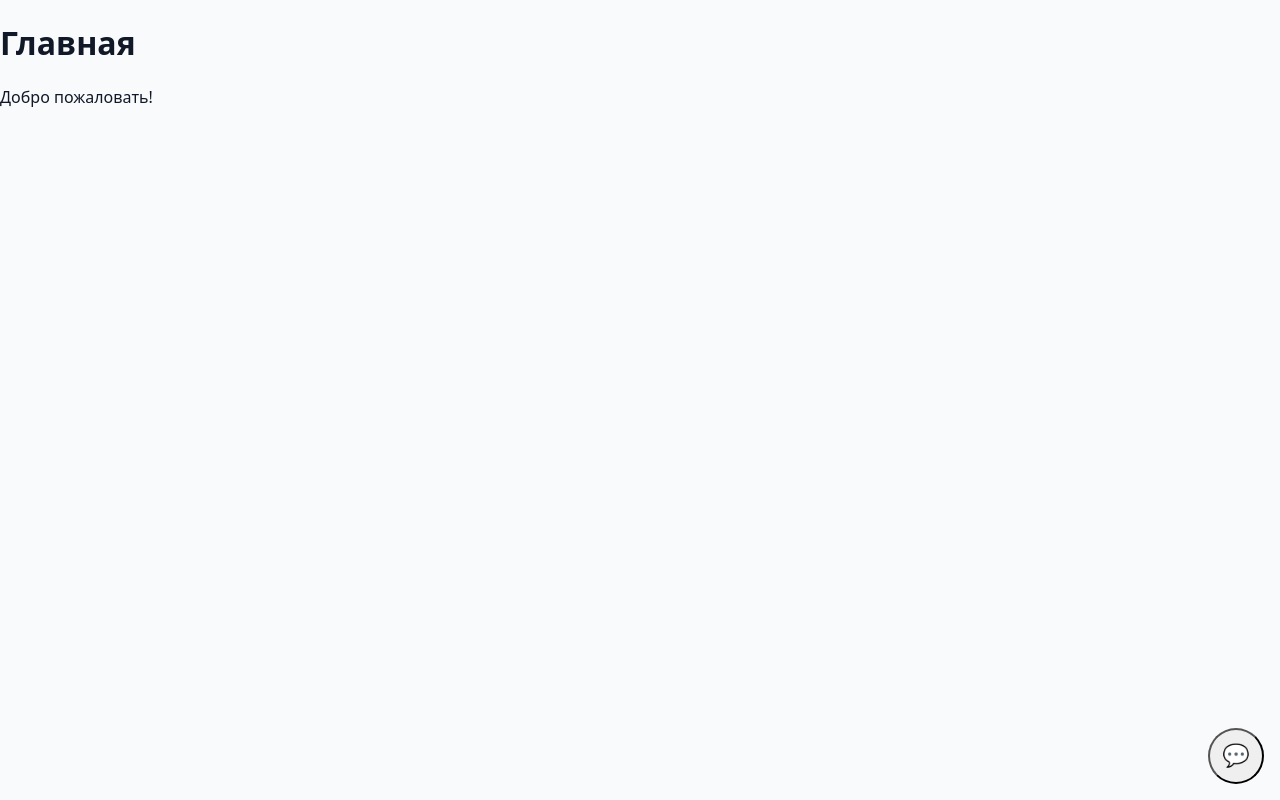
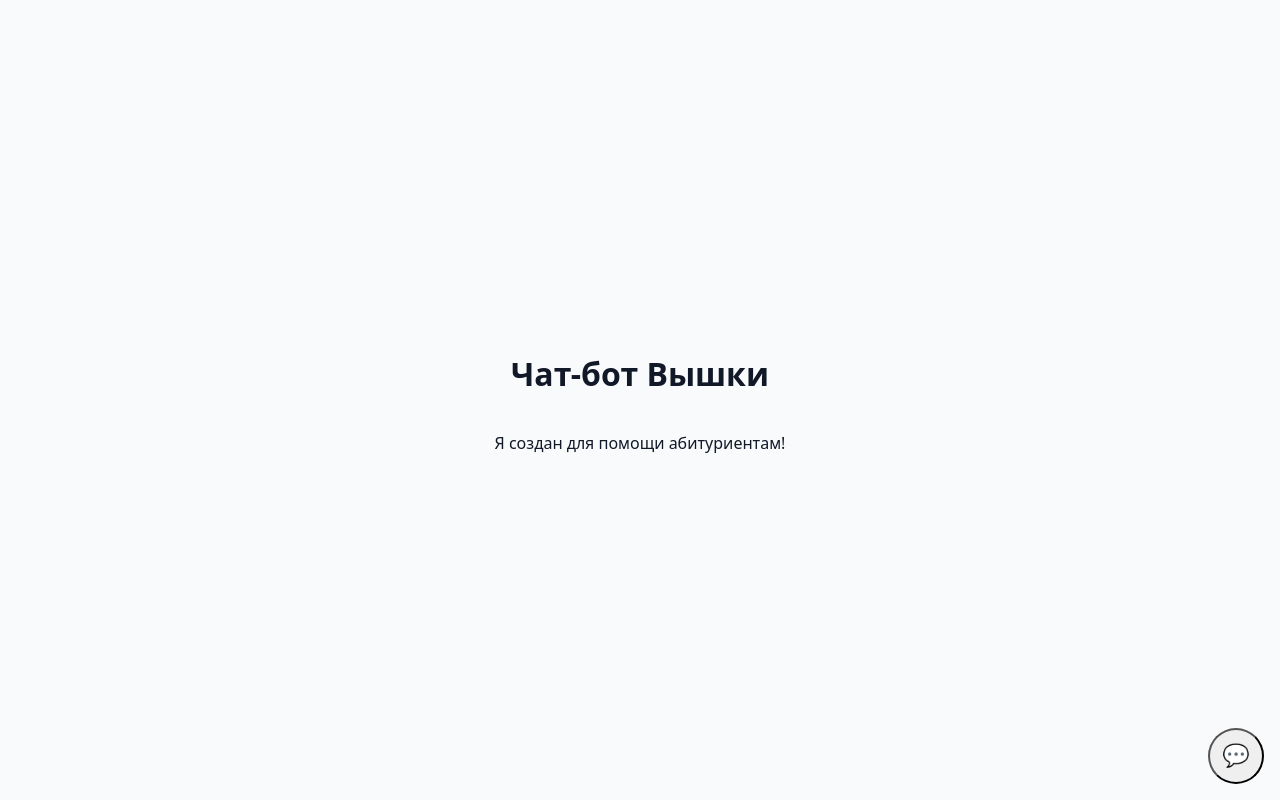
Before and after one commit to dimaakimm/mockedHseAi, an Angular app: page / in a window 1280 px wide. Built offline with nearby package versions, Linux system fonts and the light colour scheme.

Commit message:
ref(homePage): изменен текст на главной странице

```diff
--- a/src/app/pages/home/home.component.html
+++ b/src/app/pages/home/home.component.html
@@ -1,3 +1,6 @@
-<h1>Главная</h1>
-<p>Добро пожаловать!</p>
+<div class="page">
+  <h1>Чат-бот Вышки</h1>
+  <p>Я создан для помощи абитуриентам!</p>
+</div>
+
 <app-chat-popup></app-chat-popup>
--- /dev/null
+++ b/src/app/pages/home/home.component.scss
@@ -0,0 +1,12 @@
+:host {
+  width: 100%;
+}
+
+.page {
+  width: 100%;
+  height: 100%;
+  display: flex;
+  flex-direction: column;
+  align-items: center;
+  justify-content: center;
+}
--- a/src/app/pages/home/home.component.ts
+++ b/src/app/pages/home/home.component.ts
@@ -6,6 +6,7 @@ import { ChatPopupComponent } from '../../features/chat/chat-popup/chat-popup.co
   standalone: true,
   imports: [ChatPopupComponent],
   templateUrl: './home.component.html',
+  styleUrls: ['./home.component.scss'],
   changeDetection: ChangeDetectionStrategy.OnPush,
 })
 export class HomeComponent {}
--- a/src/index.html
+++ b/src/index.html
@@ -8,6 +8,6 @@
   <link rel="icon" type="image/x-icon" href="favicon.ico">
 </head>
 <body>
-  <app-root></app-root>
+  <app-root class="app-root"></app-root>
 </body>
 </html>
--- a/src/styles.css
+++ b/src/styles.css
@@ -2,3 +2,8 @@
 * { box-sizing: border-box; }
 body { margin: 0; font-family: system-ui, -apple-system, Segoe UI, Roboto, sans-serif; background: #f9fafb; color: #111827; }
 button { cursor: pointer;}
+.app-root{
+  display: flex;
+  width: 100vw;
+  height: 100vh;
+}
```
